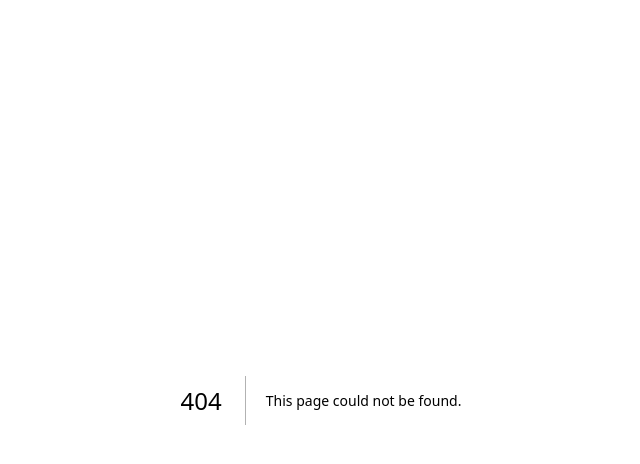
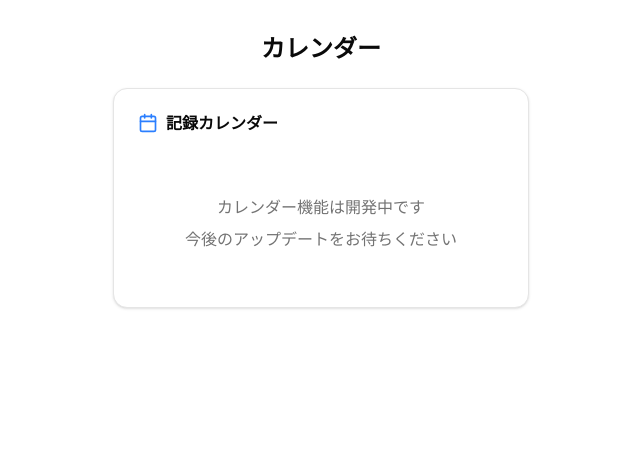
Before and after one commit to wato787/okusuri-frontend, a Next.js app: page /calendar in a window 1280 px wide. Before the commit this address had no page. Shown: the top 464 px of the page, without its empty margins (319-959 px from the left). Built offline with nearby package versions, Linux system fonts and the light colour scheme.

Commit message:
カレンダー仮

```diff
--- /dev/null
+++ b/src/app/calendar/page.tsx
@@ -0,0 +1,25 @@
+import { Card, CardContent, CardHeader, CardTitle } from '@/components/ui/card';
+import { Calendar } from 'lucide-react';
+
+export default function CalendarPage() {
+  return (
+    <div className='container max-w-md mx-auto py-8 px-4'>
+      <h1 className='text-2xl font-bold text-center mb-6'>カレンダー</h1>
+
+      <Card>
+        <CardHeader>
+          <CardTitle className='flex items-center gap-2'>
+            <Calendar className='h-5 w-5 text-blue-500' />
+            <span>記録カレンダー</span>
+          </CardTitle>
+        </CardHeader>
+        <CardContent>
+          <div className='text-center py-8 text-muted-foreground'>
+            <p>カレンダー機能は開発中です</p>
+            <p className='mt-2'>今後のアップデートをお待ちください</p>
+          </div>
+        </CardContent>
+      </Card>
+    </div>
+  );
+}
```
